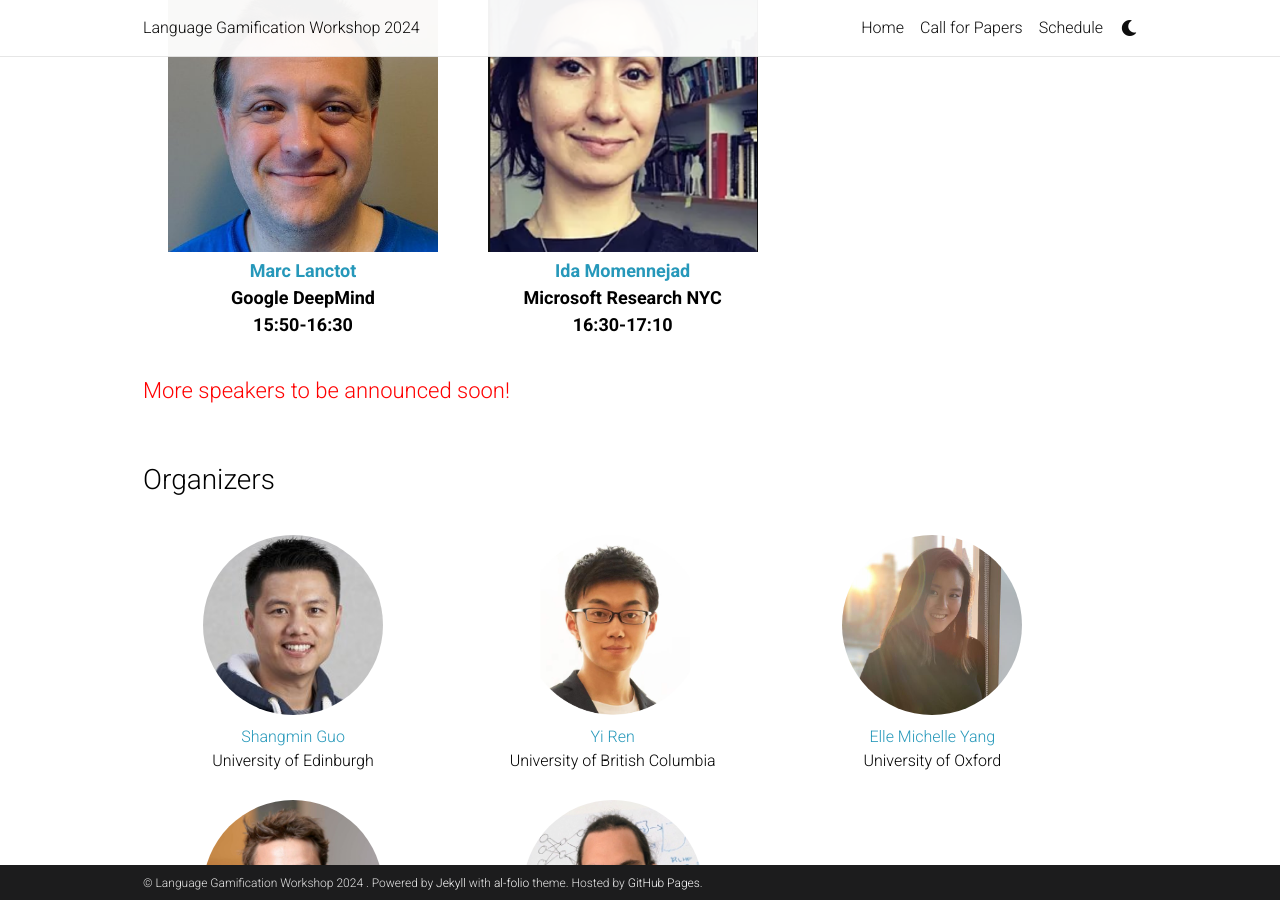
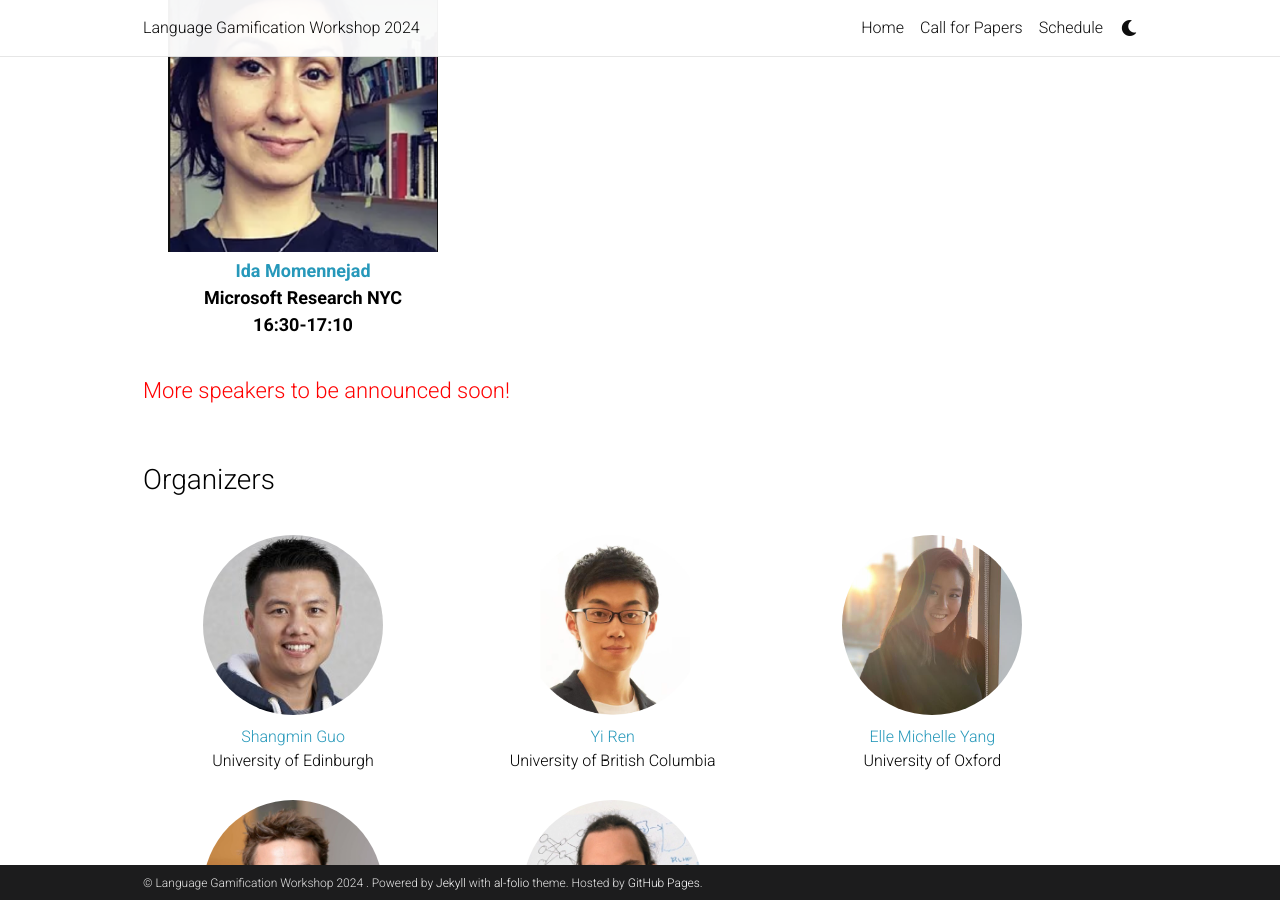
Before and after one commit to opensourcing-foundation-models/opensourcing-foundation-models.github.io, a Jekyll site: the page built from _pages/home.md, in a window 1280 px wide and 900 px high, scrolled down 1510 px. Built offline with Jekyll 4.4.1, drawn with Linux system fonts in a browser that asks for light colours; emoji names are drawn with the system emoji font; comment, search, counter and statistics services are not loaded; a style sheet for code colours, icons or effects is not loaded.

Commit message:
remove marc

```diff
--- a/_pages/home.md
+++ b/_pages/home.md
@@ -72,11 +72,6 @@ This workshop invites an exploration of Language Gamification through a diverse
             <img src="/assets/img/speakers/nouha_dziri.jpg" alt="Nouha">
             <p><a href="https://nouhadziri.github.io/">Nouha Dziri</a>
             <br>Allen Institute for AI (AI2)<br>14:20-15:00</p>
-        </div>
-        <div class="sponsor">
-            <img src="/assets/img/speakers/marc_lanctot.jpg" alt="Marc">
-            <p><a href="https://mlanctot.info/">Marc Lanctot</a>
-            <br>Google DeepMind<br>15:50-16:30</p>
         </div>
         <div class="sponsor">
             <img src="/assets/img/speakers/ida.png" alt="Ida">
```
